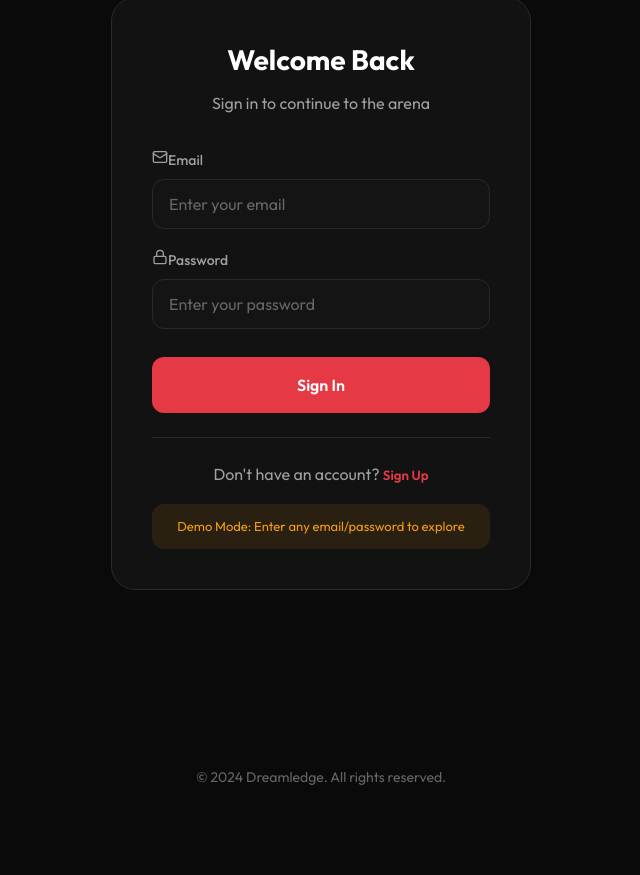
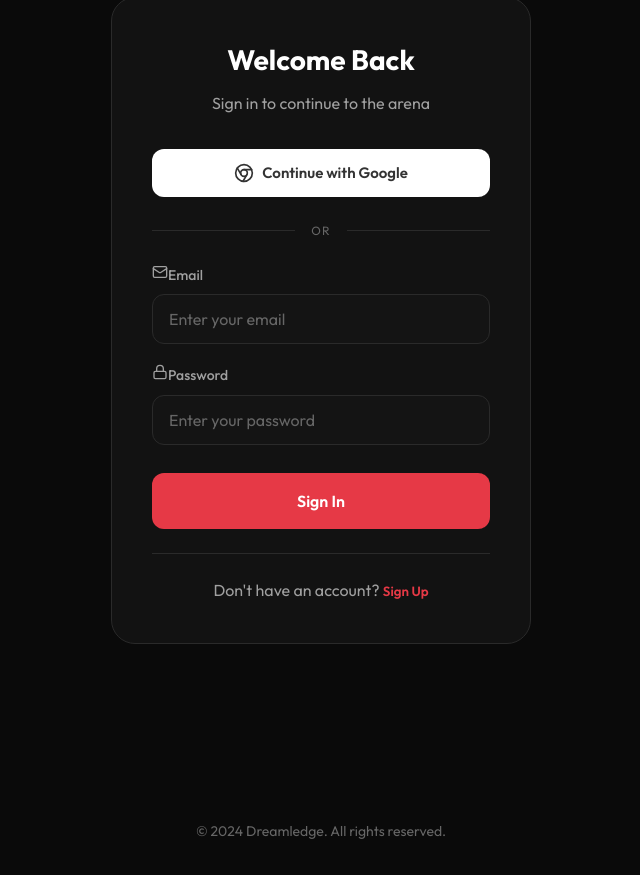
Before and after one commit to dreamledge/dreamledge, a React (Vite) app: page / in a window 1280 px wide. Shown: the part 1308-2183 px from the top of the page, without its empty margins (319-959 px from the left). Before the commit the page ends 2128 px from the top, so only its background shows below. Built offline with nearby package versions, Linux system fonts and the light colour scheme; no server answers.

Commit message:
Add Google Sign-In to landing page

```diff
--- a/src/pages/Home.css
+++ b/src/pages/Home.css
@@ -341,6 +341,54 @@
   margin-top: 0.5rem;
 }
 
+.btn-google {
+  display: flex;
+  align-items: center;
+  justify-content: center;
+  gap: 0.75rem;
+  width: 100%;
+  padding: 0.875rem 1.5rem;
+  font-size: 1rem;
+  font-weight: 600;
+  background: #fff;
+  color: #333;
+  border: none;
+  border-radius: var(--radius-md);
+  cursor: pointer;
+  transition: all var(--transition-fast);
+}
+
+.btn-google:hover {
+  background: #f5f5f5;
+  transform: translateY(-1px);
+  box-shadow: 0 4px 16px rgba(0, 0, 0, 0.15);
+}
+
+.btn-google:disabled {
+  opacity: 0.6;
+  cursor: not-allowed;
+  transform: none;
+}
+
+.auth-divider {
+  display: flex;
+  align-items: center;
+  gap: 1rem;
+  margin: 1.5rem 0;
+  color: var(--text-muted);
+  font-size: 0.75rem;
+  text-transform: uppercase;
+  letter-spacing: 0.1em;
+}
+
+.auth-divider::before,
+.auth-divider::after {
+  content: '';
+  flex: 1;
+  height: 1px;
+  background: var(--border-color);
+}
+
 .auth-footer {
   text-align: center;
   margin-top: 1.5rem;
--- a/src/pages/Home.jsx
+++ b/src/pages/Home.jsx
@@ -1,7 +1,8 @@
 import { useState } from 'react';
 import { useNavigate } from 'react-router-dom';
 import { useAuthStore } from '../stores/appStore';
-import { Sparkles, Swords, Users, Mic, Gavel, Eye, ArrowRight, Mail, Lock, User } from 'lucide-react';
+import { signInWithGoogle } from '../services/firebase';
+import { Sparkles, Swords, Users, Mic, Gavel, Eye, ArrowRight, Mail, Lock, User, Chrome } from 'lucide-react';
 import './Home.css';
 
 function Home() {
@@ -20,6 +21,28 @@ function Home() {
     navigate('/lobby');
     return null;
   }
+
+  const handleGoogleSignIn = async () => {
+    setError('');
+    setLoadingState(true);
+    try {
+      const result = await signInWithGoogle();
+      const user = {
+        uid: result.user.uid,
+        email: result.user.email,
+        displayName: result.user.displayName,
+        photoURL: result.user.photoURL,
+      };
+      setUser(user);
+      setLoading(false);
+      navigate('/lobby');
+    } catch (err) {
+      console.error('Google sign in error:', err);
+      setError('Google sign in failed. Please try again.');
+    } finally {
+      setLoadingState(false);
+    }
+  };
 
   const handleSubmit = async (e) => {
     e.preventDefault();
@@ -157,6 +180,20 @@ function Home() {
               </p>
             </div>
 
+            <button
+              type="button"
+              className="btn btn-google"
+              onClick={handleGoogleSignIn}
+              disabled={loading}
+            >
+              <Chrome size={20} />
+              Continue with Google
+            </button>
+
+            <div className="auth-divider">
+              <span>or</span>
+            </div>
+
             <form onSubmit={handleSubmit} className="auth-form">
               {!isLogin && (
                 <div className="input-group">
@@ -236,10 +273,6 @@ function Home() {
                 </button>
               </p>
             </div>
-
-            <div className="auth-demo-note">
-              <p>Demo Mode: Enter any email/password to explore</p>
-            </div>
           </div>
         </section>
       </main>
--- a/src/services/firebase.js
+++ b/src/services/firebase.js
@@ -1,5 +1,5 @@
 import { initializeApp } from 'firebase/app';
-import { getAuth } from 'firebase/auth';
+import { getAuth, GoogleAuthProvider, signInWithPopup, signOut } from 'firebase/auth';
 import { getFirestore } from 'firebase/firestore';
 import { getStorage } from 'firebase/storage';
 import { getDatabase } from 'firebase/database';
@@ -16,6 +16,11 @@ const firebaseConfig = {
 
 const app = initializeApp(firebaseConfig);
 export const auth = getAuth(app);
+export const googleProvider = new GoogleAuthProvider();
+
+export const signInWithGoogle = () => signInWithPopup(auth, googleProvider);
+export const logOut = () => signOut(auth);
+
 export const db = getFirestore(app);
 export const storage = getStorage(app);
 export const rtdb = getDatabase(app);
```
Also changed, not shown: 5 other files (tests, documents, lock files or other folders).
